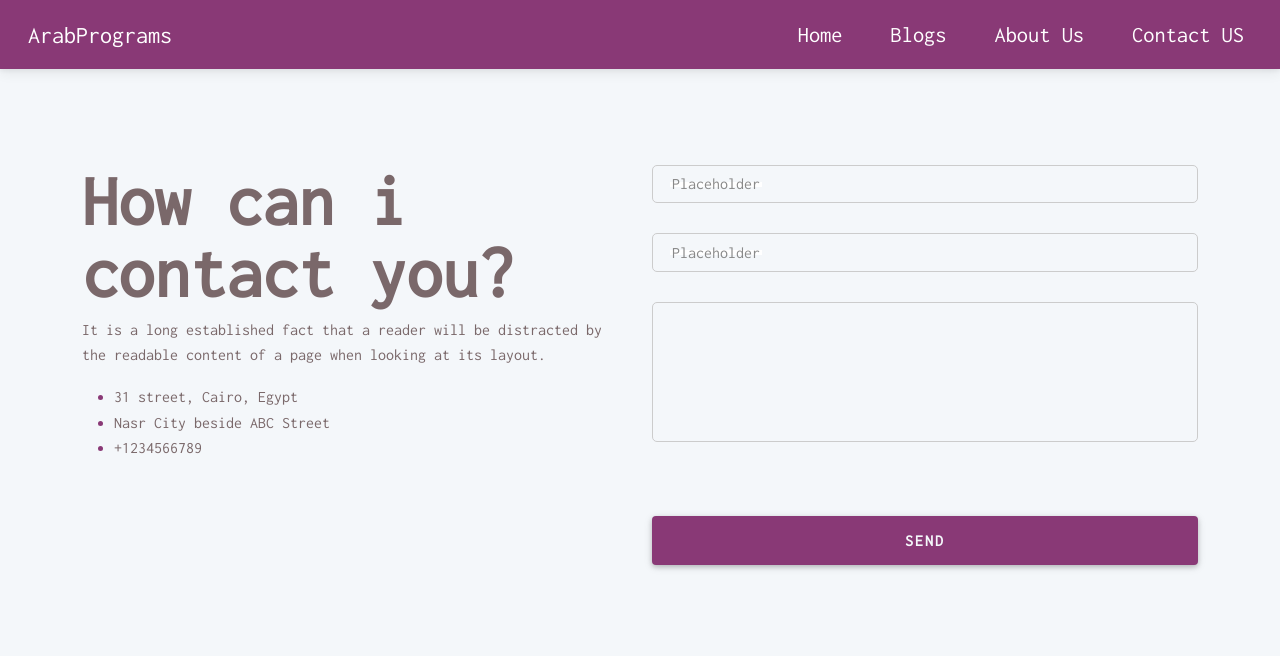
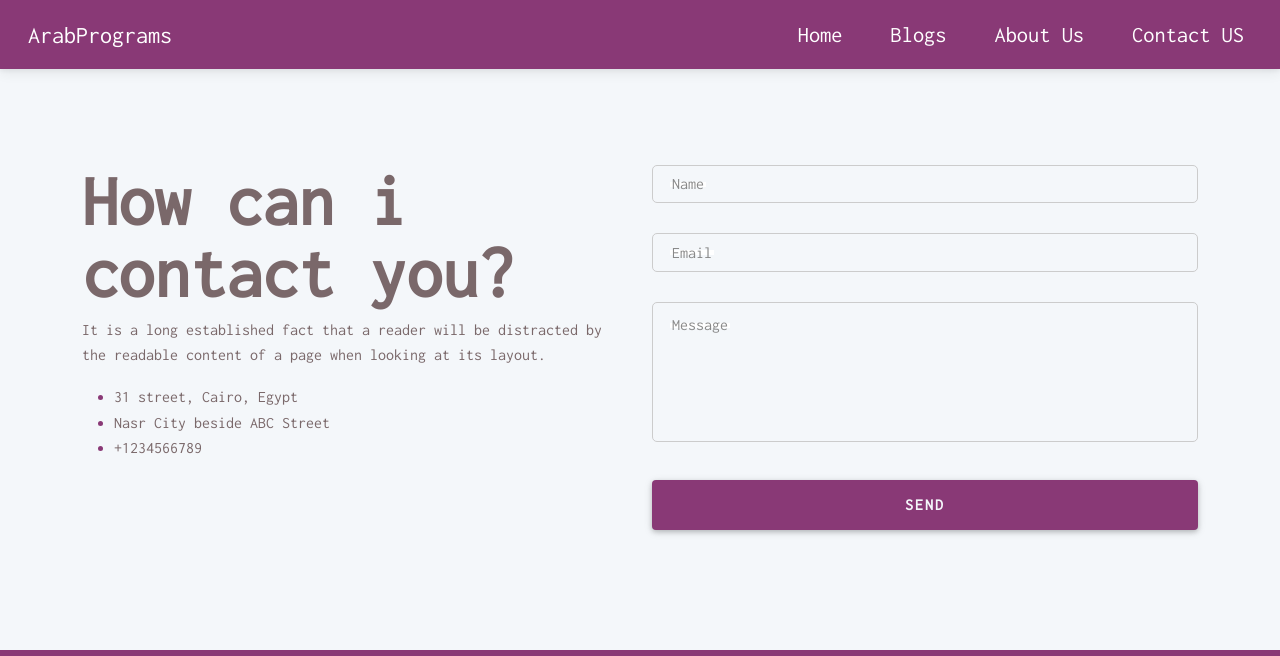
Before and after one commit to Ingimohamed/Coupons, a website: page mdb5-free-standard/contactus.html in a window 1280 px wide. Shown: the top 656 px of the page. Drawn offline with Linux system fonts and the light colour scheme.

Commit message:
update contact us form

```diff
--- a/mdb5-free-standard/contactus.html
+++ b/mdb5-free-standard/contactus.html
@@ -77,7 +77,7 @@
   <!-- Name input -->
   <div class="form-outline mb-4">
     <input required='' id="inputName" type='text'>
-    <label alt='Placeholder' for="inputName" placeholder='Adaptive Placeholder'></label>
+    <label alt='Name' for="inputName" placeholder='Name'></label>
   </div>
 
 
@@ -85,13 +85,13 @@
   <!-- Email input -->
   <div class="form-outline mb-4">
     <input required='' id="inputEmail" type='text'>
-    <label alt='Placeholder' for="inputEmail" placeholder='Adaptive Placeholder'></label>
+    <label alt='Email' for="inputEmail" placeholder='Email'></label>
   </div>
 
   <!-- Message input -->
   <div class="form-outline mb-4">
-    <textarea id="textMessage" cols="25" rows="5"></textarea>
-    <label alt='Placeholder' for="textMessage"></label>
+    <textarea required='' id="textMessage" cols="25" rows="5"></textarea>
+    <label alt='Message' for="textMessage" placeholder='Message'></label>
   </div>
 
   <!-- Submit button -->
--- a/mdb5-free-standard/css/style.css
+++ b/mdb5-free-standard/css/style.css
@@ -288,8 +288,8 @@ input[type="text"] {
     display: block;
     pointer-events: none;
     line-height: 1.9em;
-    margin-top: calc(-3em - 2px);
-    margin-bottom: calc((3em - 1em) + 2px);
+    margin-top: calc(-9.6em - 2px);
+    margin-bottom: calc((9.6em - 1em) + 2px);
   }
   textarea + label[placeholder]:before {
     content: attr(placeholder);
```
